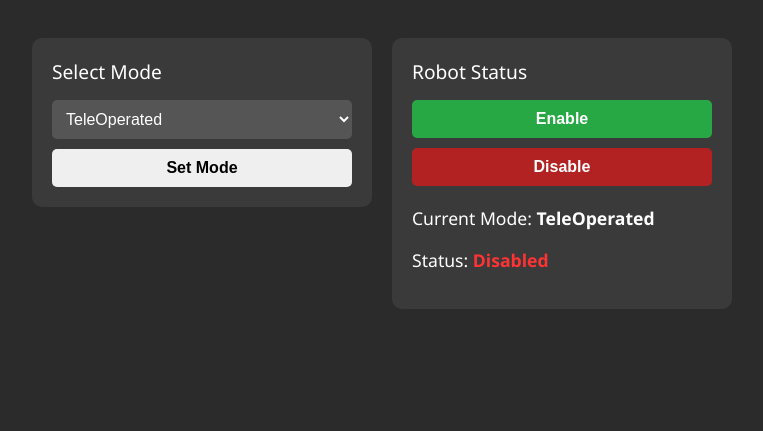
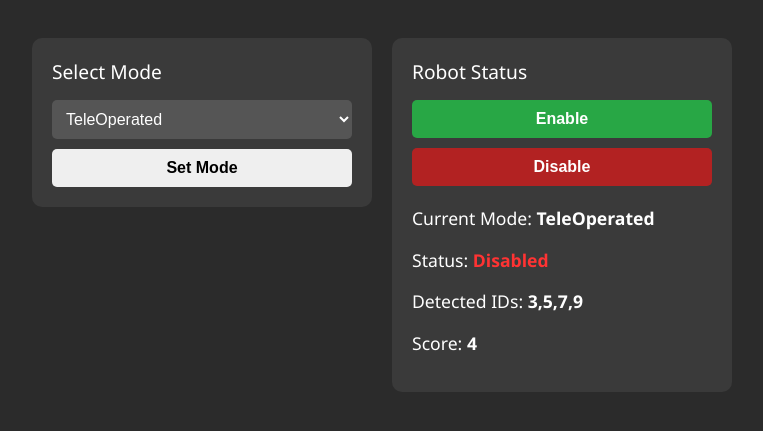
Before and after one commit to zuiken-code/ichosai_2025_robot_Raspberry-Pi, a Flask app: page / in a window 1280 px wide. Shown: the top 431 px of the page, without its empty margins (6-769 px from the left). Run offline with Flask 3, Linux system fonts and the light colour scheme.

Commit message:
add score index.html

```diff
--- a/src/app.py
+++ b/src/app.py
@@ -41,6 +41,14 @@ def index():
 def get_state():
     return jsonify(robot_state)
 
+@app.route("/score")
+def status():
+    data = {
+    "id": [3, 5, 7, 9],
+    "score": 4
+    }
+    return jsonify(data)
+
 def print_state():
     last = None
     while True:
--- a/src/robot/Robot.py
+++ b/src/robot/Robot.py
@@ -26,6 +26,8 @@ def run(robot_state):
     if ids:
         detected_ids_list.extend(ids)
         unique_ids = set(detected_ids_list)  # 重複削除した集合を作成
+        global score
+        score = cam.get_score(unique_ids)
         print(f"Detected IDs: {unique_ids}, FPS = {fps:.2f}")
 
 def get_robot_state():
--- a/src/templates/index.html
+++ b/src/templates/index.html
@@ -114,9 +114,31 @@
                         <span class="disabled">Disabled</span>
                     {% endif %}
                 </p>
+		 <p>Detected IDs: <span id="detected-ids">[]</span></p>
+		 <p>Score: <span id="detected-score">0</span></p>
             </div>
         </div>
     </div>
+
+    <script>
+    async function fetchStatus() {
+        try {
+            const response = await fetch("/score");
+            const data = await response.json();
+
+            document.getElementById("detected-ids").textContent = data.id;
+            document.getElementById("detected-score").textContent = data.score;
+        } catch (error) {
+            console.error("Error fetching status:", error);
+        }
+    }
+
+    // 1秒ごとに更新
+    setInterval(fetchStatus, 1000);
+
+    // ページ読み込み時にも即実行
+    fetchStatus();
+    </script>
 </body>
 
 
```
Also changed, not shown: src/robot/components/camera.py (+7 -0 lines).
